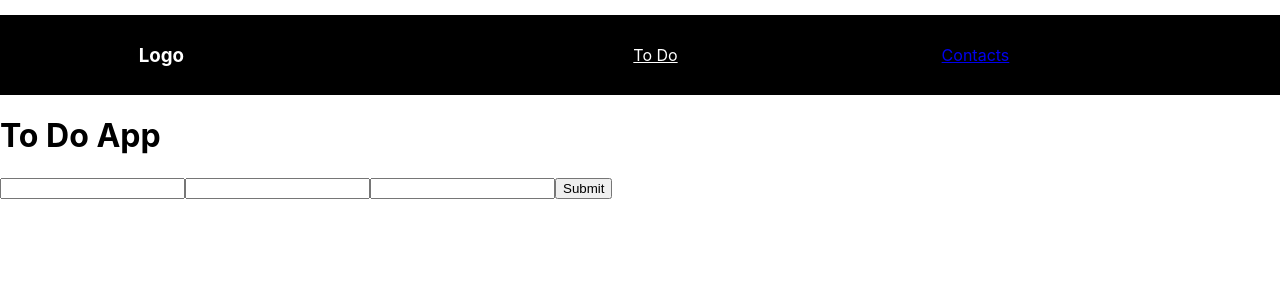
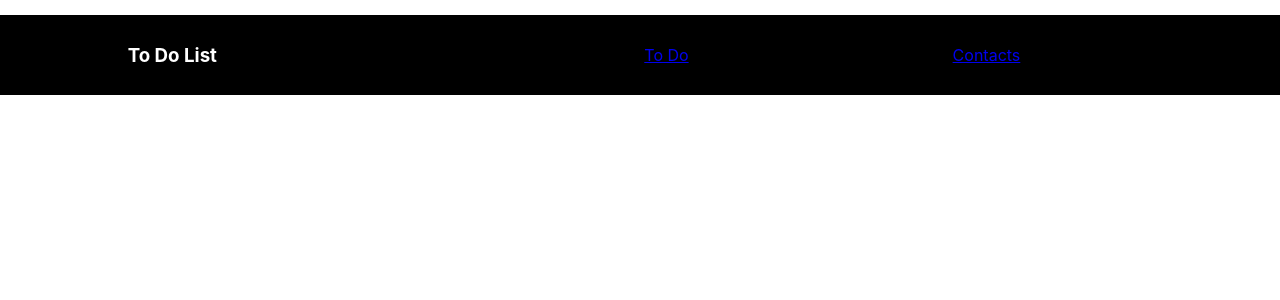
Before and after one commit to prodigos/project3TodoRedux, a React (Create React App) app in the folder todoredux/: page / in a window 1280 px wide. Shown: the top 300 px of the page. Built offline with nearby package versions, Linux system fonts and the light colour scheme.

Commit message:
app was working, but as soon as i try react router, components wont display

```diff
--- a/todoredux/src/App.js
+++ b/todoredux/src/App.js
@@ -11,19 +11,18 @@ function App() {
   return (
     <Router>
       <div className="App">
-        <Nav />
-        <h1>To Do App</h1>
         <Switch>
-          <Route path="./todoform" component={TodoForm} />
-          <Route path="./todoform" component={TodoList} />
-          <Route path="./todoform" component={Footer} />
-          <Route path="./todoform" component={VisibleTodoList}/>
+          <Nav />
+          <Route path="/" exact component={TodoForm}></Route>
+          <Route path="/" exact component={TodoList}></Route>
+          <Route path="/" exact component={Footer}></Route>
 
-          {/* <Route path="./contacts" component={Contacts} /> */}
-          {/* <TodoList /> */}
-          {/* <Footer /> */}
-          <Contacts/>
-        {/* <VisibleTodoList /> */}
+          <TodoForm />
+          <TodoList />
+          <Footer />
+          <VisibleTodoList />
+          <Route path="/contacts" component={Contacts}></Route>
+          {/* <Contacts /> */}
         </Switch>
       </div>
     </Router>
--- a/todoredux/src/Components/NavBar.js
+++ b/todoredux/src/Components/NavBar.js
@@ -2,26 +2,20 @@ import React from "react";
 import { Link } from "react-router-dom";
 import "../../src/index.css";
 
-const navStyle = {
-    color: 'white'
-}
-
-
-const Nav = (props) => {
+const Nav = () => {
   return (
     <nav>
-   <h3>Logo</h3>
+      <h3>To Do List</h3>
       <ul className="nav-links">
-   <Link style={navStyle} to="/todo">
+
+        <Link to="./">
           <li>To Do</li>
+        </Link>
 
-   </Link>
         <Link to="/contacts">
           <li>Contacts</li>
-
         </Link>
       </ul>
-
     </nav>
   );
 };
--- a/todoredux/src/Components/TodoForm.js
+++ b/todoredux/src/Components/TodoForm.js
@@ -20,7 +20,7 @@ const TodoForm = ( {dispatch} ) => {
           }}
         >
           <input ref={node => (input = node)} />
-          <button type="submit">Add Todo</button>
+          <button type="submit">Add To do</button>
         </form>
       </div>
     )
```
Also changed, not shown: todoredux/src/index.js (+0 -9 lines), todoredux/src/index.css (line endings or trailing spaces). Lines whose indentation alone changed are shown as unchanged.
